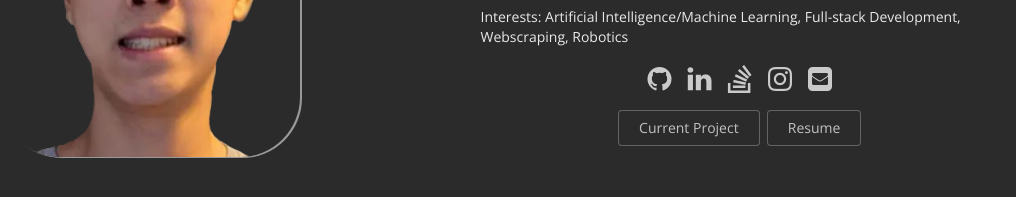
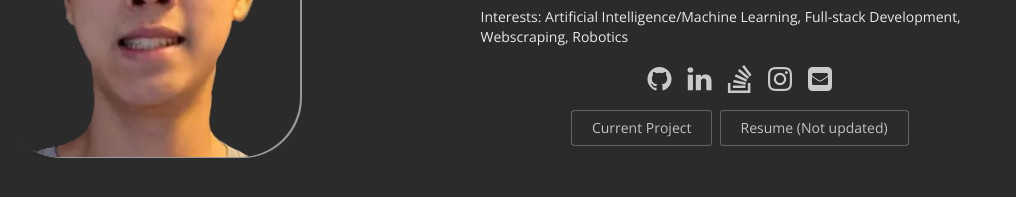
Before and after one commit to KureYv/matthewl.xyz, a Jekyll site: the page built from index.html, in a window 1280 px wide. Shown: the part 459-656 px from the top of the page, without its empty margins (201-1217 px from the left). Built offline with Jekyll 4.4.1, drawn with Linux system fonts in a browser that asks for light colours.

Commit message:
Update theme-home-builtin-2.html

```diff
--- a/_includes/theme-home-builtin-2.html
+++ b/_includes/theme-home-builtin-2.html
@@ -36,7 +36,7 @@
         <button class="ui basic button">Current Project</button>
       </a>
       <a href="images/resume.pdf">
-        <button class="ui basic button">{{ site.bio-page-label }}</button>
+        <button class="ui basic button">Resume (Not updated)</button>
       </a>
     </p>
   </div>
```
